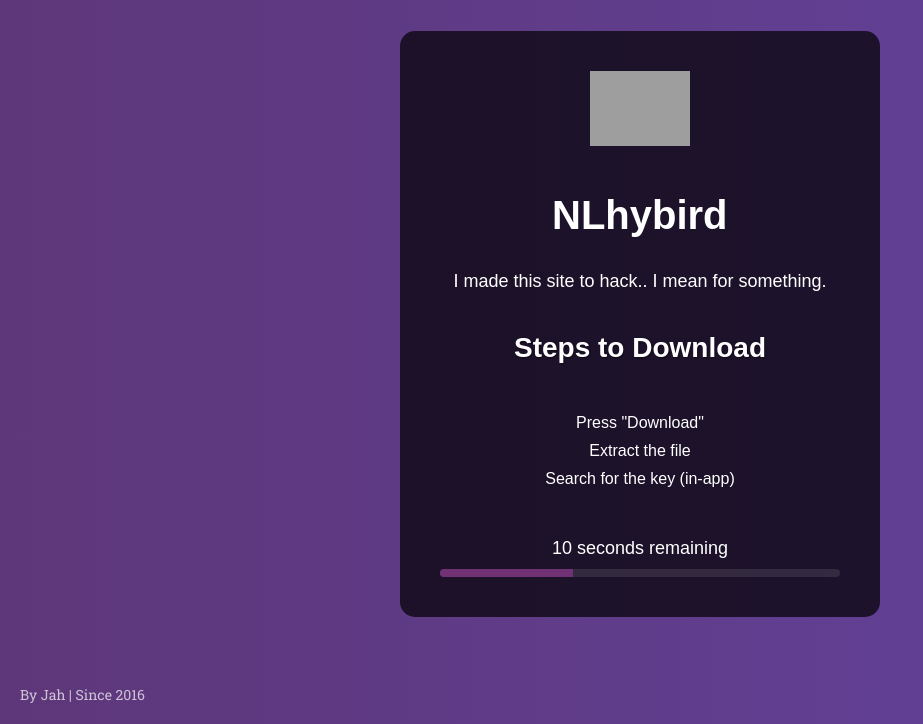
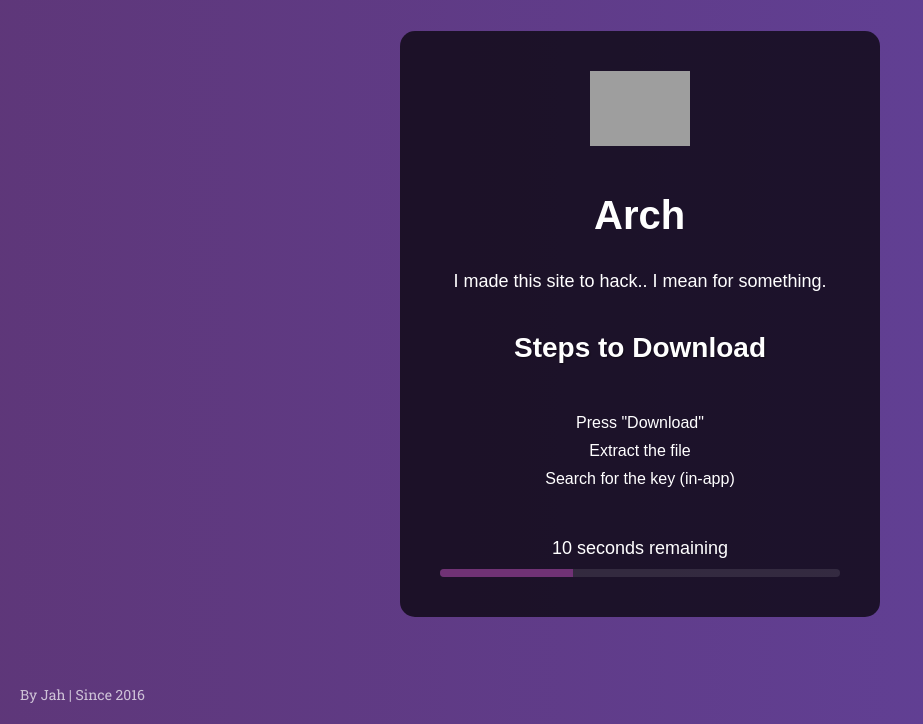
Before and after one commit to 0-ss/Jah, a plain HTML site: page Beta.html in a window 1280 px wide. Shown: the part 76-800 px from the top of the page, without its empty margins (0-923 px from the left). Drawn offline with Linux system fonts and the light colour scheme; grey boxes are pictures that could not be loaded.

Commit message:
Update Beta.html

```diff
--- a/Beta.html
+++ b/Beta.html
@@ -217,7 +217,7 @@
     <div class="container">
         <img class="tree-image" src="https://imgur.com/Jk6HHWN.jpeg" alt="poison tree">
 
-        <h1>NLhybird</h1>
+        <h1>Arch</h1>
         <p>I made this site to hack.. I mean for something.</p>
 
         <h2>Steps to Download</h2>
```
